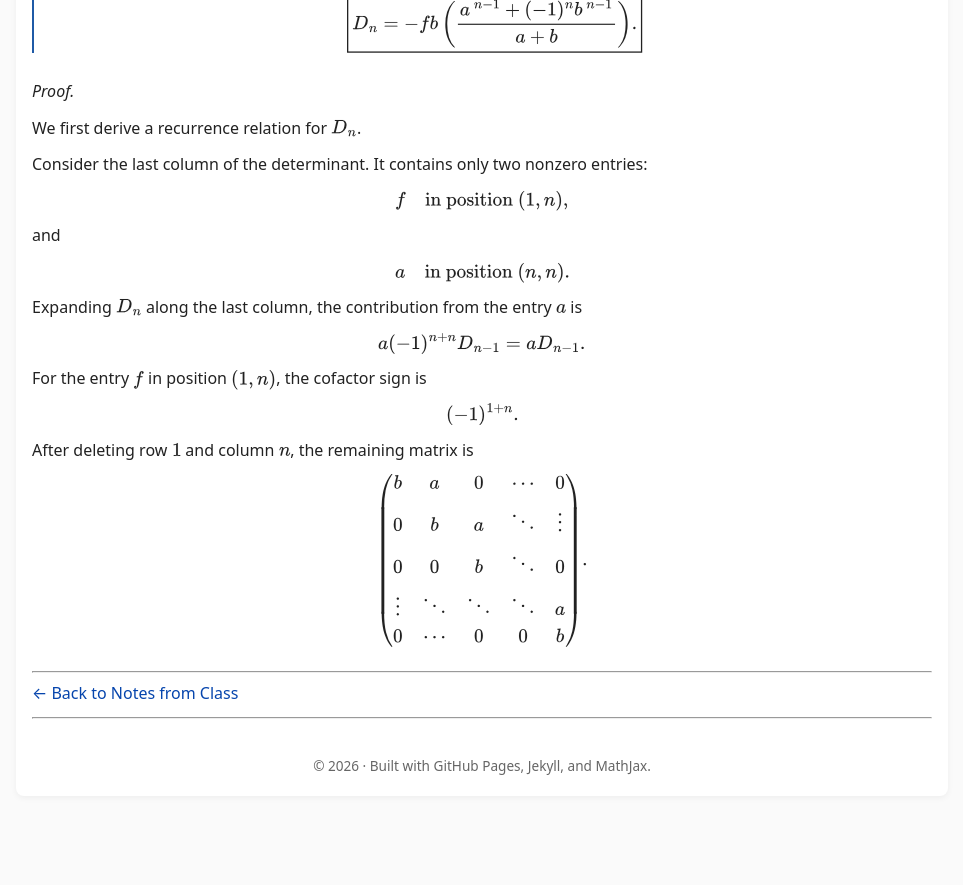
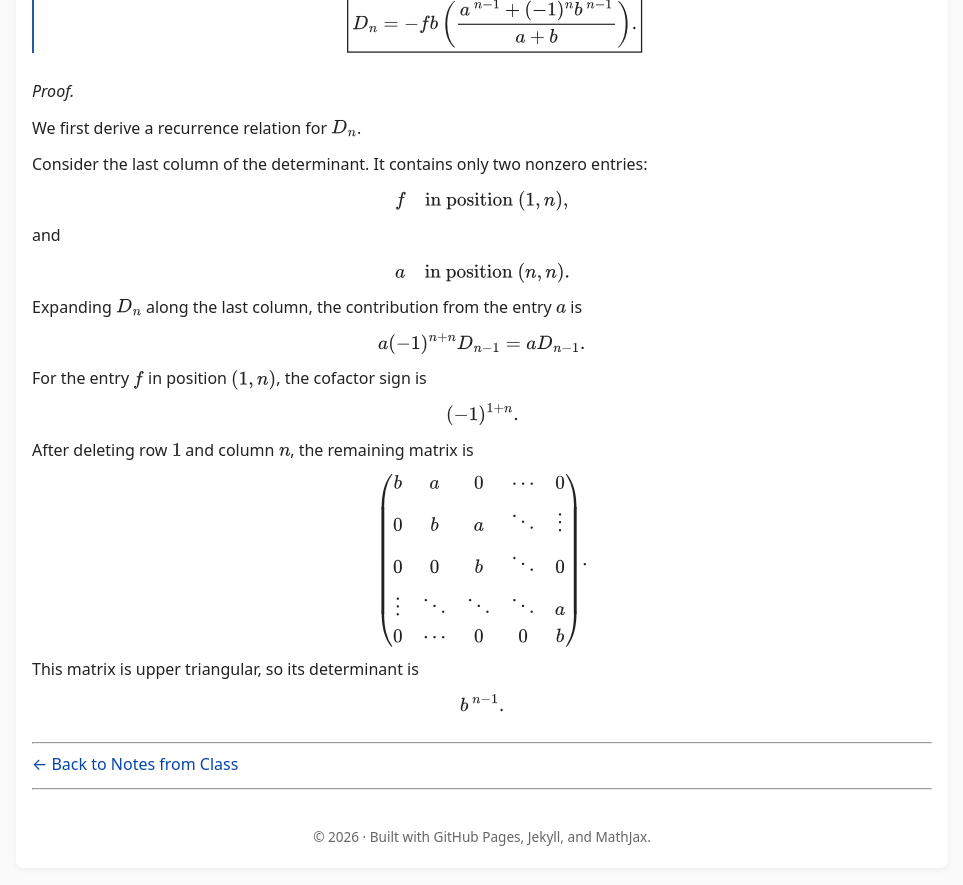
Before and after one commit to SaleemKamaludin/SaleemKamaludin.github.io, a Jekyll site: the page built from courses/math-2276/notes-from-class/lecture-2/index.md, in a window 1280 px wide and 900 px high, scrolled down 11631 px. Shown: the top 885 px of the window, without its empty margins (158-1121 px from the left). Built offline with Jekyll 4.4.1, drawn with Linux system fonts in a browser that asks for light colours; before the commit the page ends 12459 px from its top, so only the background shows below that.

Commit message:
Continue proof of Example 1.2

```diff
--- a/courses/math-2276/notes-from-class/lecture-2/index.md
+++ b/courses/math-2276/notes-from-class/lecture-2/index.md
@@ -1794,6 +1794,22 @@ D_n=
   </div>
 
   </div>
+
+  <div id="example-1-2-proof-upper-triangular">
+
+  <p>
+    This matrix is upper triangular, so its determinant is
+  </p>
+
+  <div class="display-math">
+
+  \[
+  b^{\,n-1}.
+  \]
+
+  </div>
+
+  </div>
 </div>
 
 ---
```
